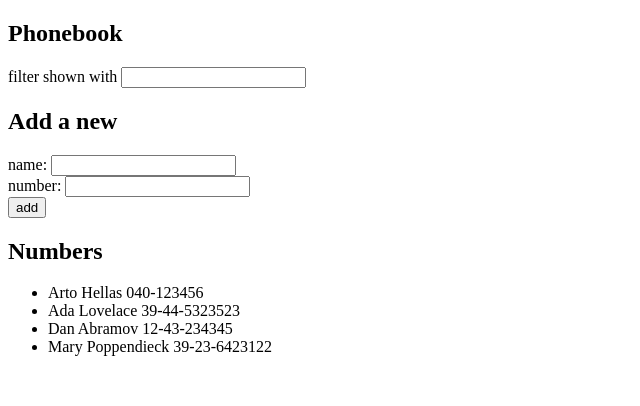
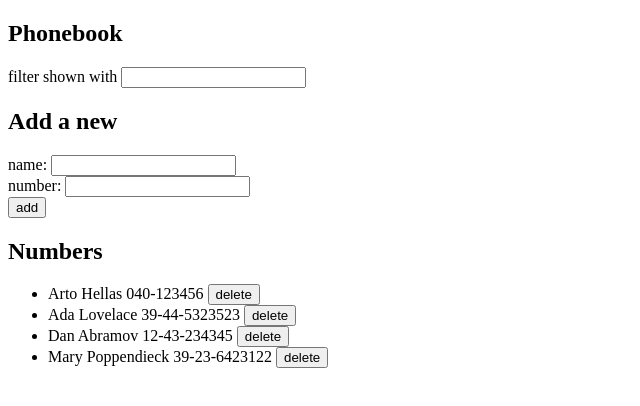
Before and after one commit to m3xy0/fullstackopen, a React (Vite) app in the folder part2/phonebook/: page / in a window 1280 px wide. Shown: the top 406 px of the page, without its empty margins (0-640 px from the left). Built offline with nearby package versions, Linux system fonts and the light colour scheme; data requests are answered from the project's data file.

Commit message:
exercise 2.14 finished

```diff
--- a/part2/phonebook/src/App.jsx
+++ b/part2/phonebook/src/App.jsx
@@ -3,6 +3,7 @@ import axios from 'axios'
 import Filter from './components/Filter'
 import PersonForm from './components/PersonForm'
 import Persons from './components/Persons'
+import phoneListService from './services/phoneListService'
 
 const App = () => {
   const [persons, setPersons] = useState([])
@@ -11,11 +12,11 @@ const App = () => {
   const [filterName, setFilterName] = useState('')
 
   useEffect(() => {
-    axios
-      .get('http://localhost:3001/persons')
-      .then(response => {
-        console.log('promise fulfilled')
-        setPersons(response.data)
+    phoneListService
+      .getAllList()
+      .then(fullList => {
+        console.log(fullList)
+        setPersons(fullList)
       })
   }, [])
 
@@ -25,17 +26,29 @@ const App = () => {
     const nameObject = {
       name: newName,
       number: newNumber,
-      id: persons.length + 1
     }
 
     if(persons.some(person => person.name === nameObject.name)) {
       alert(`${newName} is already added to phonebook`)
     }
     else{
-    setPersons(persons.concat(nameObject))
-      setNewName('')
-      setNewNumber('')
+      phoneListService
+      .newPhoneNumber(nameObject)
+      .then(returnedPhoneNumber => {
+        setPersons(persons.concat(returnedPhoneNumber))
+        setNewName('')
+        setNewNumber('')
+      })
     }
+  }
+
+  const deleteName = (id) => {
+    phoneListService
+      .deletePhoneNumber(id)
+      .then(returnedPhoneNumber => {
+        console.log(returnedPhoneNumber);
+        setPersons(persons.filter(person => person.id !== returnedPhoneNumber.id))
+      })
   }
 
   const handleNameChange = (event) => {
@@ -69,6 +82,7 @@ const App = () => {
       <Persons
         filterName={filterName}
         persons={persons}
+        handleDeletion={deleteName}
       />
     </div>
   )
--- a/part2/phonebook/src/components/Persons.jsx
+++ b/part2/phonebook/src/components/Persons.jsx
@@ -1,11 +1,11 @@
 
-const Persons = ({persons, filterName}) => {
+const Persons = ({persons, filterName, handleDeletion}) => {
 
     return (
         <ul>
             {filterName === ''
-            ? persons.map(person => <li key={person.name}>{person.name} {person.number}</li>)
-            : persons.filter(person => person.name.toLowerCase().includes(filterName.toLowerCase())).map(person => <li key={person.name}>{person.name} {person.number}</li>)
+            ? persons.map(person => <li key={person.name}>{person.name} {person.number} <button onClick={() => handleDeletion(person.id)}>delete</button></li>)
+            : persons.filter(person => person.name.toLowerCase().includes(filterName.toLowerCase())).map(person => <li key={person.name}>{person.name} {person.number} <button onClick={handleDeletion(person.id)}>delete</button></li>)
             }
         </ul>
     )
@@ -26,8 +26,4 @@ const Persons = ({persons, filterName}) => {
 
 
 
-
-
-
-
 export default Persons
--- /dev/null
+++ b/part2/phonebook/src/services/phoneListService.js
@@ -0,0 +1,19 @@
+import axios from 'axios'
+const baseUrl = 'http://localhost:3001/persons'
+
+
+const getAllList = () => {
+    const request = axios.get(baseUrl)
+    return request.then(response => response.data)
+}
+
+const newPhoneNumber = (newObject) => {
+    const request = axios. post(baseUrl, newObject)
+    return request.then(response => response.data)
+}
+
+const deletePhoneNumber = (uselessId) => {
+    const request = axios.delete(`${baseUrl}/${uselessId}`)
+    return request.then(response => response.data)
+}
+export default {getAllList, newPhoneNumber, deletePhoneNumber}
```
Also changed, not shown: part2/phonebook/db.json (indentation only).
